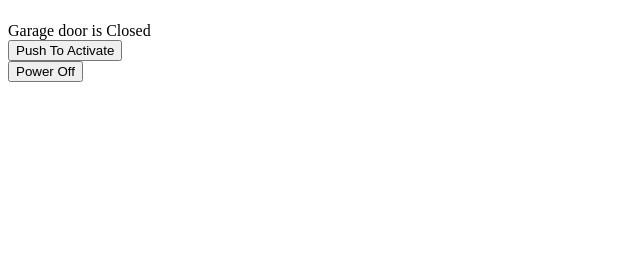
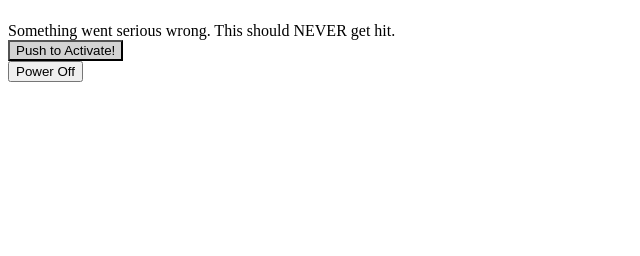
Before and after one commit to kohlmann0/IOT_Garage_Door_RPi, a Flask app: template app/templates/index.html in a window 1280 px wide. Shown: the part 44-300 px from the top of the page, without its empty margins (0-640 px from the left). Run offline with Flask 2, Linux system fonts and the light colour scheme; the template is opened without the code that fills it, so the values that code supplies are empty.

Commit message:
added uwsgi support, added basic coloring

```diff
--- /dev/null
+++ b/app/static/component_styles.css
@@ -0,0 +1,23 @@
+.hardware_status_indicator_on{
+background-color: Green
+}
+
+.hardware_status_indicator_off{
+background-color: LightGray
+}
+
+.hardware_status_indicator_error{
+background-color: Tomato
+}
+
+.hardware_status_indicator_unknown{
+background-color: Orange
+}
+
+.hardware_control_on{
+background-color: Green
+}
+
+.hardware_control_off{
+background-color: LightGray
+}
--- /dev/null
+++ b/app/templates/components.html
@@ -0,0 +1,7 @@
+{% macro hardware_status_indicator(id, state="off", label="") -%}
+<label for="{{ id }}"><div id="{{ id }}" class="hardware_status_indicator_{{ state }}" >{{ label }}</div></label>
+{%- endmacro %}
+
+{% macro hardware_control(id, action, state="off", label="") -%}
+<label for="{{ id }}"><button id="{{ id }}" class="hardware_control_{{ state }}" onclick="{{ action }}">{{ label }}</button></label>
+{%- endmacro %}
--- a/app/templates/index.html
+++ b/app/templates/index.html
@@ -1,29 +1,35 @@
 {% extends "baseTemplate.html" %}
+{% import "components.html" as comp %}
 
 {% block content %}
+    <link rel="stylesheet" href="{{ url_for('static', filename='component_styles.css') }}">
     <h1>Hello, {{ user.username }}!</h1>
+    <div class="control_container">
+    <div>
     {% if (monitors["garage_door"].controls["is_open"].IsOn() == True and monitors["garage_door"].controls["is_closed"].IsOn() == True) %}
-        <div>Error: Something is wrong with the wiring is_open = {{ monitors["garage_door"].controls["is_open"].IsOn() }}, is_closed = {{monitors["garage_door"].controls["is_closed"].IsOn() }}</div>
+        {% set garageDoorState="error" %}
+        {% set garageDoorLabel="Error: Both limit switches are ON." %}
+	{% set debug = True %}
     {% elif (monitors["garage_door"].controls["is_open"].IsOn() == False and monitors["garage_door"].controls["is_open"].IsOn() == False) %}
-        <div>Garage door is half open</div>
+        {% set garageDoorState="unknown" %}
+        {% set garageDoorLabel="Garage door is partially open" %}
+    {% elif monitors["garage_door"].controls["is_closed"].IsOn() == True %}
+        {% set garageDoorState="on" %}
+        {% set garageDoorLabel="Garage door is closed" %}
+    {% elif monitors["garage_door"].controls["is_open"].IsOn() == True %}
+        {% set garageDoorState="off" %}
+        {% set garageDoorLabel="Garage door is open" %}
     {% else %}
-        <div>Garage door is {% if monitors["garage_door"].controls["is_open"].IsOn() == True and monitors["garage_door"].controls["is_closed"].IsOff() == True %} Open {% else %} Closed {% endif %}</div>
+        <div>Something went serious wrong. This should NEVER get hit.</div>
     {% endif %}
+    {{ comp.hardware_status_indicator(id="garageDoorStatus", state=garageDoorState, label=garageDoorLabel) }}
+    </div>
+    <div>
+        {{ comp.hardware_control(id="closerBtn", action="push_closer_button()", state="off", label="Push to Activate!") }}
+    </div>
+    </div> <!-- control_container -->
 
-    <div>
-        <button name="closerBtn" onclick="push_closer_button()">
-            {% if (monitors["garage_door"].controls["is_open"].IsOn() == True and monitors["garage_door"].controls["is_closed"].IsOn() == True) %}
-                <!-- Something is wrong, do not display the button -->
-            {% elif (monitors["garage_door"].controls["is_open"].IsOn() == True and monitors["garage_door"].controls["is_closed"].IsOn() == False) %}
-                <div>Push To Close</div>
-            {% elif (monitors["garage_door"].controls["is_open"].IsOn() == False and monitors["garage_door"].controls["is_closed"].IsOn() == True) %}
-                <div>Push To Open</div>
-            {% else %}
-            <div>Push To Activate</div>
-            {% endif %}
-        </button>
-    </div>
-
+    <!-- Debug Info -->
     {% if debug == True %}
         <div>garage_door.is_open = {{ monitors["garage_door"].controls["is_open"].IsOn() }}</div>
         <div>garage_door.is_closed = {{ monitors["garage_door"].controls["is_closed"].IsOn() }}</div>
--- a/wsgi.py
+++ b/wsgi.py
@@ -1,4 +1,5 @@
 from app import app
 
 if __name__ == "__main__":
+    app.debug=True
     app.run()
```
